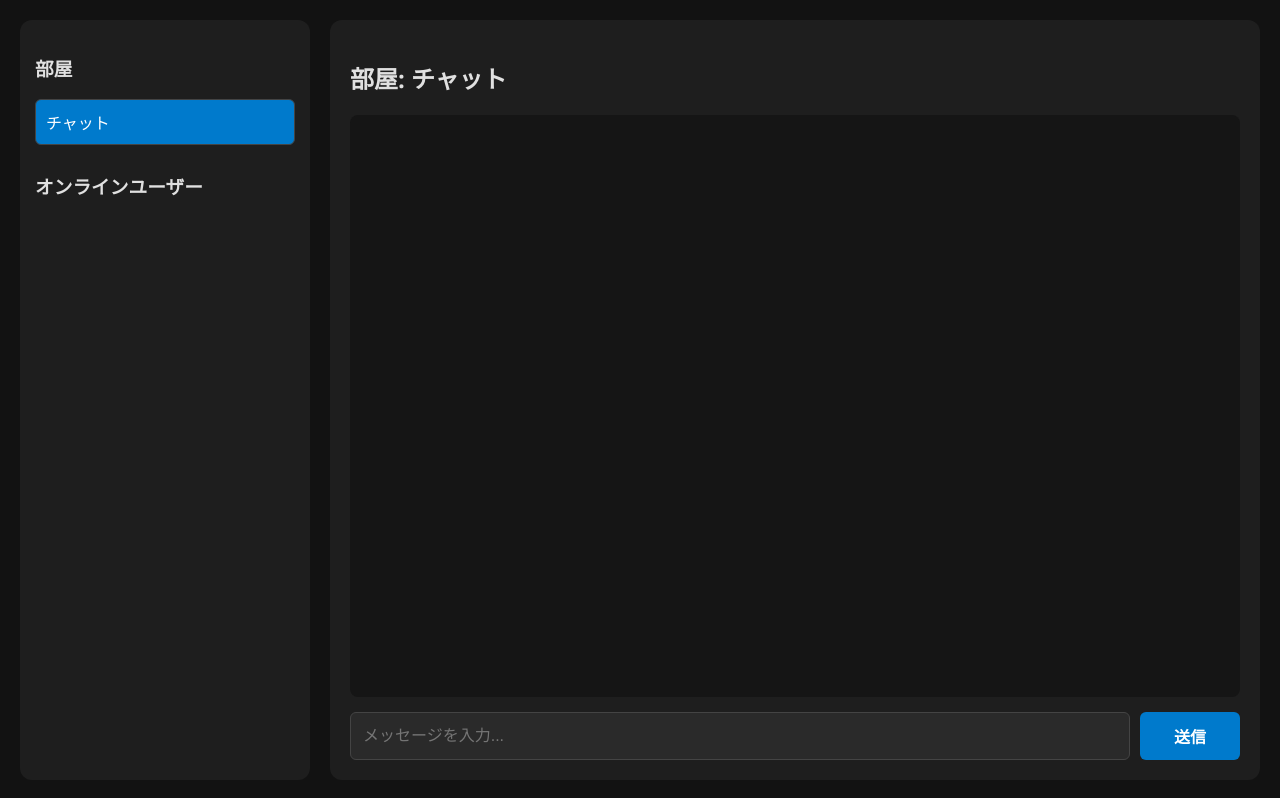
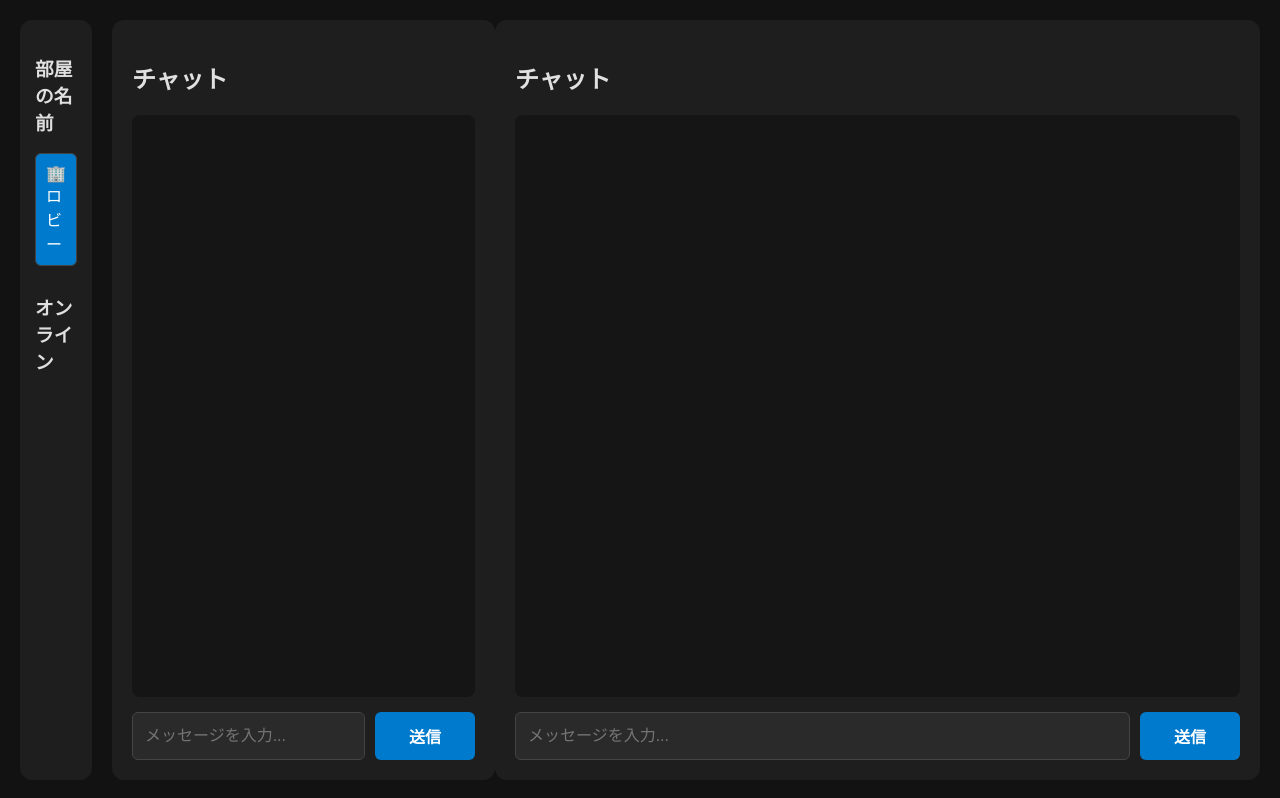
Before and after one commit to senadayon/Minna-no-Chat0777, a website: page chat.html in a window 1280 px wide. Drawn offline with nearby package versions, Linux system fonts and the light colour scheme; no server answers; sample sign-in values are in the browser's storage.

Commit message:
Update chat.html

```diff
--- a/chat.html
+++ b/chat.html
@@ -2,12 +2,11 @@
 <html lang="ja">
 <head>
   <meta charset="UTF-8">
-  <title>チャットルーム</title>
+  <title>メインチャットルーム</title>
   <style>
-    /* 【最重要】ここが抜けていたため、文字に権限の色がついていませんでした */
-    .admin { color: #ffca28 !important; font-weight: bold; }      /* 管理者は黄金色 */
-    .moderator { color: #d1c4e9 !important; font-weight: bold; }  /* モデレーターは薄紫 */
-    .user { color: #40c4ff !important; }                          /* 一般は水色 */
+    .admin { color: #ffca28 !important; font-weight: bold; }
+    .moderator { color: #d1c4e9 !important; font-weight: bold; }
+    .user { color: #40c4ff !important; }
     .system { color: #aaaaaa; font-style: italic; text-align: center; display: block; margin: 10px 0; }
 
     body { font-family: 'Segoe UI', Meiryo, sans-serif; background: #121212; color: #e0e0e0; margin: 0; padding: 20px; display: flex; height: 100vh; box-sizing: border-box; }
@@ -43,15 +42,26 @@
 
   <div id="chatWrapper">
     <div class="left-panel">
-      <h3>部屋</h3>
-      <button class="room-btn active">チャット</button>
+      <h3>部屋の名前</h3>
+      <button class="room-btn active">🏢 ロビー</button>
 
-      <h3>オンラインユーザー</h3>
+      <h3>オンライン</h3>
       <div id="userList"></div>
     </div>
 
     <div class="main-panel">
-      <h2 id="roomTitle">部屋: チャット</h2>
+      <h2 id="roomTitle">チャット</h2>
+      <div id="messages"></div>
+
+      <div class="input-area">
+        <input id="msgInput" placeholder="メッセージを入力..." onkeypress="if(event.keyCode==13) sendMsg()">
+        <button id="sendBtn" onclick="sendMsg()">送信</button>
+      </div>
+    </div>
+  </div>
+
+    <div class="main-panel">
+      <h2 id="roomTitle">チャット</h2>
       <div id="messages"></div>
 
       <div class="input-area">
@@ -63,7 +73,8 @@
 
   <script src="/socket.io/socket.io.js"></script>
   <script>
-    const socket = io();
+    // 【修正点】こちらもRenderのURLへ直接接続するように書き換えました
+    const socket = io('https://onrender.com');
 
     const myName = sessionStorage.getItem('chat_username');
     const myRole = sessionStorage.getItem('chat_role');
@@ -119,18 +130,15 @@
         const div = document.createElement('div');
         div.className = 'user-item';
 
-        // 👑 王冠・マークの付与
         let roleBadge = '';
         if (u.role === 'admin') roleBadge = ' 👑';
         if (u.role === 'moderator') roleBadge = ' 🛡️';
 
-        // 🔍 管理者画面でのみIPを表示
         let ipDisplay = '';
         if (myRole === 'admin') {
           ipDisplay = `<br><span style="color: #8a8a8a; font-size: 0.85em; font-family: monospace;">IP: ${u.ip}</span>`;
         }
 
-        // 画面に色の付いたクラス名(${u.role})を適用して出力
         div.innerHTML = `<span class="${u.role}">● ${u.username}${roleBadge}</span> <span style="font-size:0.8em;color:#666;">(${u.room})</span>${ipDisplay}`;
 
         if(myRole === 'admin' || myRole === 'moderator') {
```
